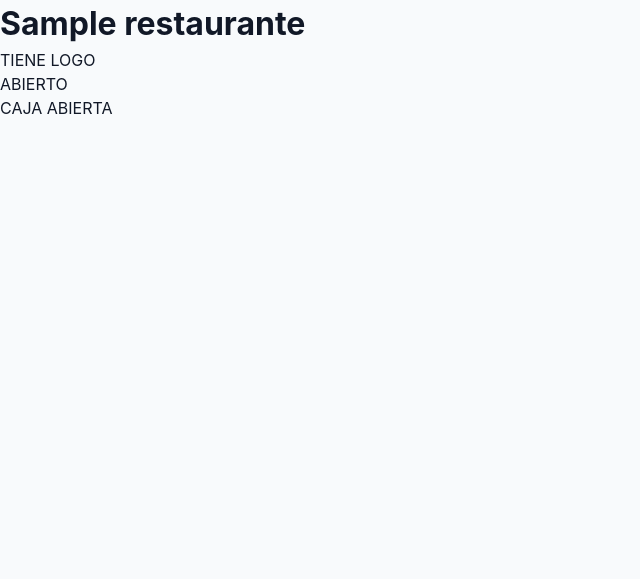
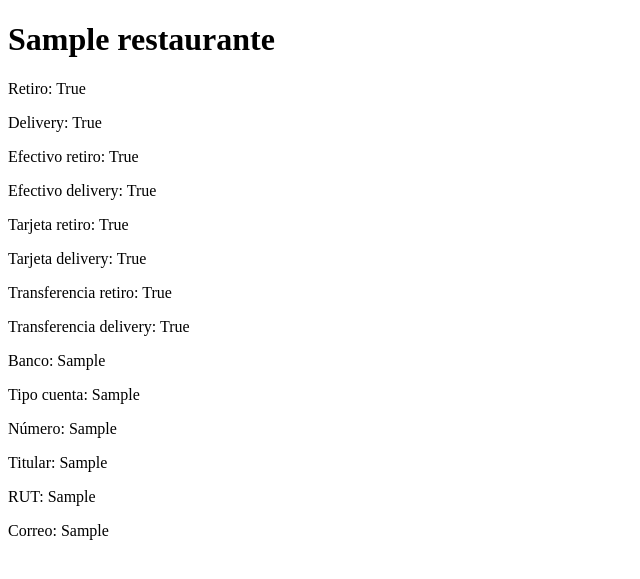
Before and after one commit to MatiasRetamales/Nexagest, a Django app: page /carta/1/ in a window 1280 px wide. Shown: the top 579 px of the page, without its empty margins (0-640 px from the left). Run offline with Django 5.2, Linux system fonts and the light colour scheme; tables that the repository leaves empty hold one stand-in row (values such as "Sample post").

Commit message:
prueba 11

```diff
--- a/carta/templates/carta/carta_publica.html
+++ b/carta/templates/carta/carta_publica.html
@@ -1,67 +1,38 @@
-{% load static %}
-
 <!doctype html>
 
-<html lang="es">
-
-<head>
-
-    <meta charset="UTF-8">
-
-    <title>
-        {{ restaurante.nombre }} | Carta
-    </title>
-
-    <link
-        rel="stylesheet"
-        href="{% static 'carta/css/carta.css' %}"
-    >
-
-</head>
+<html>
 
 <body>
 
-    <h1>
-        {{ restaurante.nombre }}
-    </h1>
+<h1>{{ restaurante.nombre }}</h1>
 
-    {% if restaurante.logo %}
+<p>Retiro: {{ restaurante.acepta_retiro }}</p>
 
-        <p>
-            TIENE LOGO
-        </p>
+<p>Delivery: {{ restaurante.acepta_delivery }}</p>
 
-    {% else %}
+<p>Efectivo retiro: {{ restaurante.acepta_efectivo_retiro }}</p>
 
-        <p>
-            NO TIENE LOGO
-        </p>
+<p>Efectivo delivery: {{ restaurante.acepta_efectivo_delivery }}</p>
 
-    {% endif %}
+<p>Tarjeta retiro: {{ restaurante.acepta_tarjeta_retiro }}</p>
 
-    {% if restaurante.descripcion %}
+<p>Tarjeta delivery: {{ restaurante.acepta_tarjeta_delivery }}</p>
 
-        <p>
-            {{ restaurante.descripcion }}
-        </p>
+<p>Transferencia retiro: {{ restaurante.acepta_transferencia_retiro }}</p>
 
-    {% endif %}
+<p>Transferencia delivery: {{ restaurante.acepta_transferencia_delivery }}</p>
 
-    {% if restaurante.estado == 'abierto' %}
+<p>Banco: {{ restaurante.banco_transferencia }}</p>
 
-        <p>
-            ABIERTO
-        </p>
+<p>Tipo cuenta: {{ restaurante.tipo_cuenta_transferencia }}</p>
 
-    {% endif %}
+<p>Número: {{ restaurante.numero_cuenta_transferencia }}</p>
 
-    {% if caja_abierta %}
+<p>Titular: {{ restaurante.titular_transferencia }}</p>
 
-        <p>
-            CAJA ABIERTA
-        </p>
+<p>RUT: {{ restaurante.rut_transferencia }}</p>
 
-    {% endif %}
+<p>Correo: {{ restaurante.correo_transferencia }}</p>
 
 </body>
 
```
